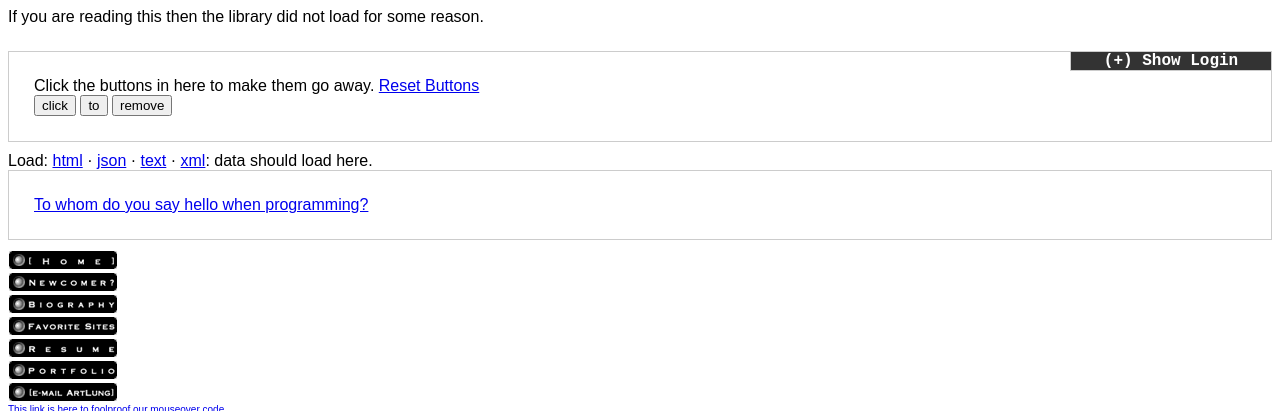
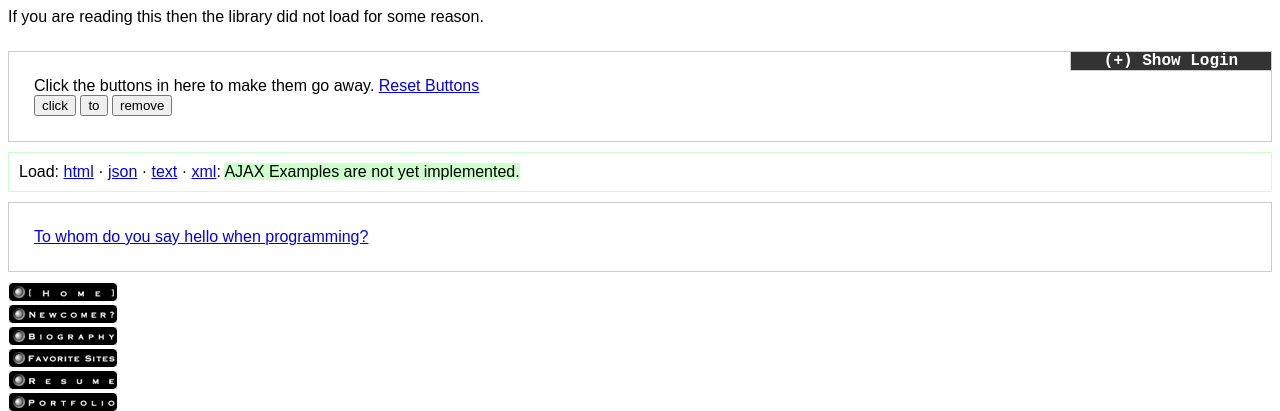
Before and after one commit to artlung/Artlung-Rosetta, a plain HTML site: page dojo.html in a window 1280 px wide. Shown: the top 411 px of the page. Drawn offline with Linux system fonts and the light colour scheme; a script that the page names is missing.

Commit message:
styling for ajax example

```diff
--- a/css/styles.css
+++ b/css/styles.css
@@ -53,3 +53,12 @@ body { font-family: sans-serif; }
 }
 
 #loginForm { padding: 0 20px 0 20px; }
+
+.basicArea {
+	border: 1px solid #cfc;
+	padding: 10px;
+	margin: 0 0 10px 0;
+}
+.basicArea span {
+	background-color: #cfc;
+}
--- a/dojo.html
+++ b/dojo.html
@@ -142,7 +142,7 @@ dojo.addOnLoad(function() {
 	<a href="#" id="ajaxloadJson">json</a> &middot;
 	<a href="#" id="ajaxloadText">text</a> &middot;
 	<a href="#" id="ajaxloadXml">xml</a>:
-	<span id="ajaxOutput">data should load here.</span>
+	<span id="ajaxOutput">AJAX Examples are not yet implemented.</span>
 </div>
 
 <div id="randomContent">
```
